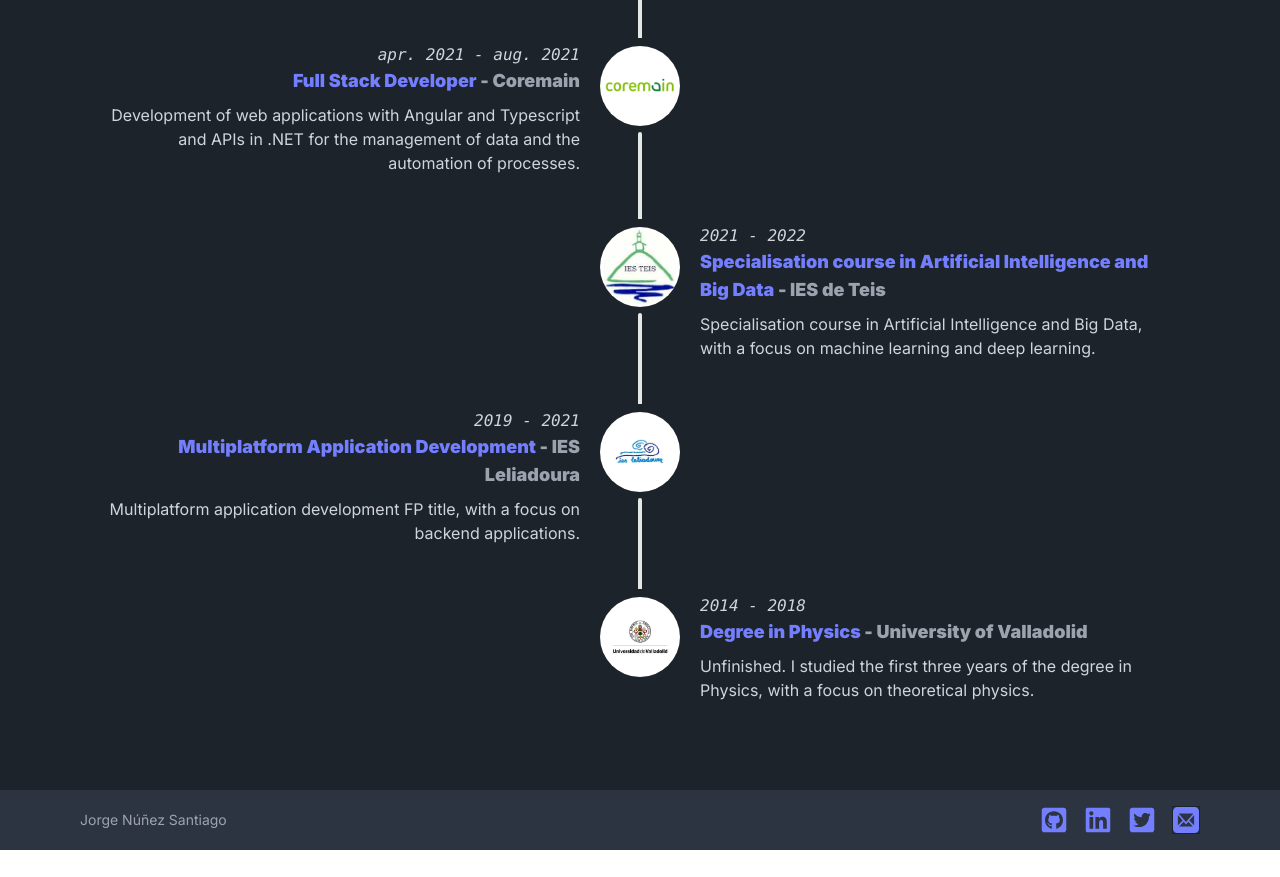
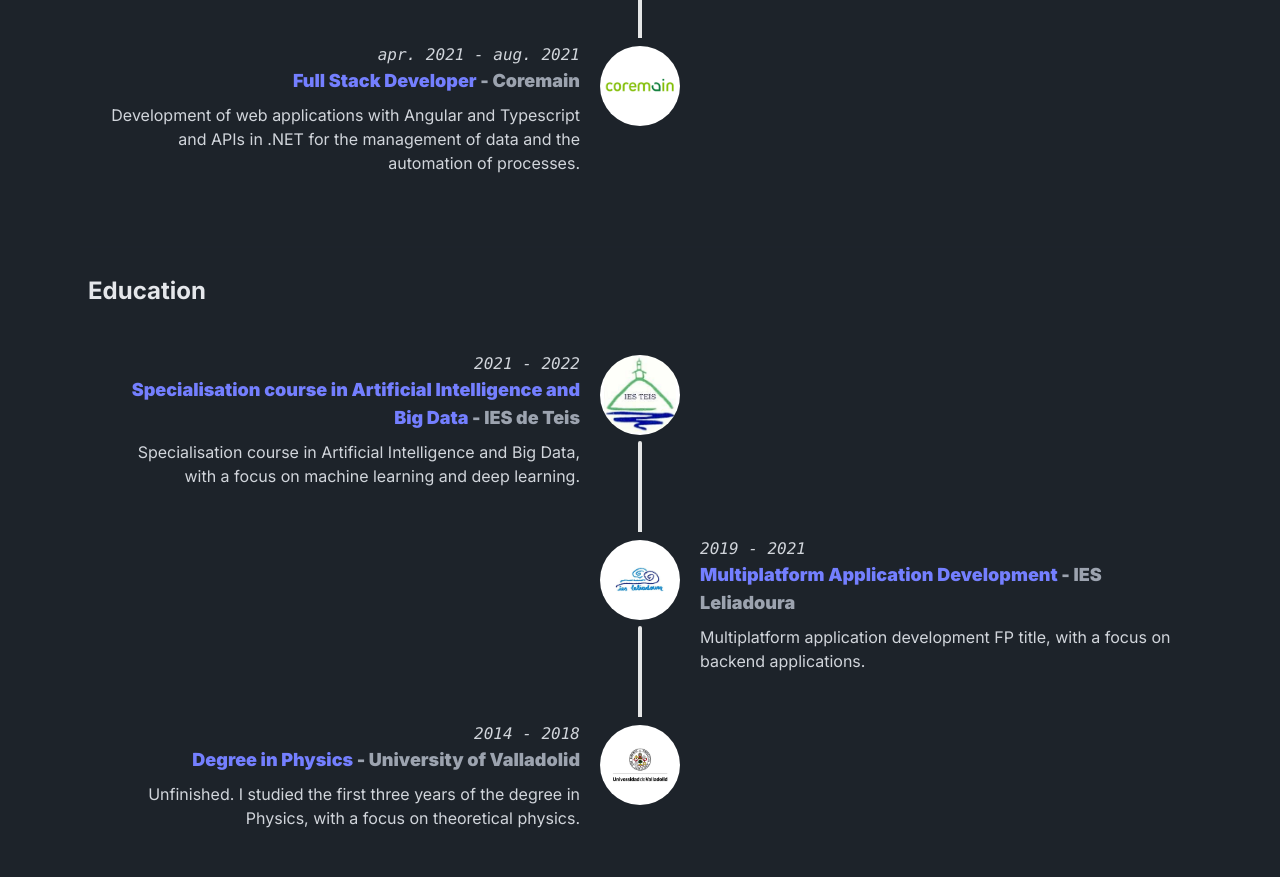
Before and after one commit to jorgenusan/personal-portfolio, a Next.js app: page / in a window 1280 px wide. Shown: the part 1920-2797 px from the top of the page. Before the commit the page ends 2770 px from the top, so only its background shows below. Built offline with nearby package versions, Linux system fonts and the light colour scheme.

Commit message:
Add Education component and update About component

```diff
--- a/src/app/page.tsx
+++ b/src/app/page.tsx
@@ -1,4 +1,5 @@
 import About from "@/components/About";
+import Education from "@/components/Education";
 import Footer from "@/components/Footer";
 import Projets from "@/components/Projets";
 import Title from "@/components/Title";
@@ -15,7 +16,8 @@ export default function Home() {
         <Projets />
         <div className="divider"></div>
         <Vitae />
-
+        <div className="divider"></div>
+        <Education />
       </main>
       <Footer />
     </>
--- a/src/components/About.tsx
+++ b/src/components/About.tsx
@@ -1,7 +1,7 @@
 export default function About() {
     return (
         <div className="w-full mt-1 mb-1 pl-8 pr-8 lg:pl-2 lg:pr-2 md:pl-2 md:pr-2">
-            <h1 className="text-2xl font-bold titles">About Me</h1>
+            <h1 className="text-2xl font-bold titles">About</h1>
             <br />
             <p>
                 I am a machine learning developer, focused on computer vision,
--- /dev/null
+++ b/src/components/Education.tsx
@@ -0,0 +1,52 @@
+import educationData from "@/data/EducationData";
+
+export default function Vitae() {
+    return (
+        <div className="flex flex-col w-full mt-1 mb-1 pl-8 pr-8 lg:pl-2 lg:pr-2 md:pl-2 md:pr-2">
+            <h1 className="text-2xl font-bold mb-4 text-left titles">Education</h1>
+            <br />
+            <ul className="timeline timeline-snap-icon max-md:timeline-compact timeline-vertical">
+                {Object.keys(educationData).map((school, index) => (
+                    <li key={school}>
+                        <div className="timeline-middle">
+                            <div className="avatar">
+                                <div className="w-20 rounded-full bg-cover bg-center bg-no-repeat bg-white" style={{ backgroundImage: `url(${educationData[school].image})`, backgroundSize: '90%' }} />
+                            </div>
+                        </div>
+                        <div
+                            className={`${index % 2 === 0
+                                    ? "timeline-start md:text-end"
+                                    : "timeline-end"
+                                } pl-4 pr-4 pb-10`}
+                        >
+                            <time className="font-mono italic">
+                                {educationData[school].start_date["month"]} {educationData[school].start_date["year"]} - {educationData[school].end_date["month"]} {educationData[school].end_date["year"]}
+                            </time>
+                            <div className="text-lg font-black text-custom-blue">
+                                {educationData[school].title}
+                                <span className=" text-gray-400"> - </span>
+                                <a
+                                    className="link link-hover text-gray-400"
+                                    target="_blank"
+                                    rel="noopener noreferrer"
+                                    href={educationData[school].website}
+                                >
+                                    {school}
+                                </a>
+                            </div>
+                            <div
+                                className="mt-2"
+                                dangerouslySetInnerHTML={{
+                                    __html: educationData[school].description,
+                                }}
+                            />
+                        </div>
+                        {index !== Object.keys(educationData).length - 1 && (
+                            <hr />
+                        )}
+                    </li>
+                ))}
+            </ul>
+        </div>
+    );
+}
--- /dev/null
+++ b/src/data/EducationData.ts
@@ -0,0 +1,33 @@
+import { VitaeData } from "@/interfaces/vitae";
+
+const educationData: VitaeData = {
+    "IES de Teis": {
+        start_date: { month: "", year: 2021 },
+        end_date: { month: "", year: 2022 },
+        title: "Specialisation course in Artificial Intelligence and Big Data",
+        description: "Specialisation course in Artificial Intelligence and Big Data, with a focus on machine learning and deep learning.",
+        location: "IES de Teis, Vigo, Spain",
+        image: "teis.jpeg",
+        website: "https://www.edu.xunta.gal/centros/iesteis/"
+    },
+    "IES Leliadoura": {
+        start_date: { month: "", year: 2019 },
+        end_date: { month: "", year: 2021 },
+        title: "Multiplatform Application Development",
+        description: "Multiplatform application development FP title, with a focus on backend applications.",
+        location: "IES Leliadoura, Ribeira, Spain",
+        image: "leliadoura.jpg",
+        website: "https://www.edu.xunta.gal/centros/ieleliadoura/"
+    },
+    "University of Valladolid": {
+        start_date: { month: "", year: 2014 },
+        end_date: { month: "", year: 2018 },
+        title: "Degree in Physics",
+        description: "Unfinished. I studied the first three years of the degree in Physics, with a focus on theoretical physics.",
+        location: "University of Valladolid, Valladolid, Spain",
+        image: "uva.jpg",
+        website: "https://www.uva.es/"
+    },
+};
+
+export default educationData;
--- a/src/data/VitaeData.ts
+++ b/src/data/VitaeData.ts
@@ -1,19 +1,4 @@
-type VitaeData = {
-    [key: string]: {
-        start_date: MonthYear;
-        end_date: MonthYear;
-        title: string;
-        description: string;
-        location: string;
-        image: string;
-        website: string;
-    };
-};
-
-interface MonthYear {
-    month: string;
-    year: number | string;
-}
+import { VitaeData } from "@/interfaces/vitae";
 
 const vitaeData: VitaeData = {
     "Antexia Technologies S.L.": {
@@ -43,33 +28,6 @@ const vitaeData: VitaeData = {
         image: "coremain.png",
         website: "https://www.coremain.com/"
     },
-    "IES de Teis": {
-        start_date: { month: "", year: 2021 },
-        end_date: { month: "", year: 2022 },
-        title: "Specialisation course in Artificial Intelligence and Big Data",
-        description: "Specialisation course in Artificial Intelligence and Big Data, with a focus on machine learning and deep learning.",
-        location: "IES de Teis, Vigo, Spain",
-        image: "teis.jpeg",
-        website: "https://www.edu.xunta.gal/centros/iesteis/"
-    },
-    "IES Leliadoura": {
-        start_date: { month: "", year: 2019 },
-        end_date: { month: "", year: 2021 },
-        title: "Multiplatform Application Development",
-        description: "Multiplatform application development FP title, with a focus on backend applications.",
-        location: "IES Leliadoura, Ribeira, Spain",
-        image: "leliadoura.jpg",
-        website: "https://www.edu.xunta.gal/centros/ieleliadoura/"
-    },
-    "University of Valladolid": {
-        start_date: { month: "", year: 2014 },
-        end_date: { month: "", year: 2018 },
-        title: "Degree in Physics",
-        description: "Unfinished. I studied the first three years of the degree in Physics, with a focus on theoretical physics.",
-        location: "University of Valladolid, Valladolid, Spain",
-        image: "uva.jpg",
-        website: "https://www.uva.es/"
-    },
 };
 
 export default vitaeData;
--- /dev/null
+++ b/src/interfaces/vitae.ts
@@ -0,0 +1,18 @@
+type VitaeData = {
+    [key: string]: {
+        start_date: MonthYear;
+        end_date: MonthYear;
+        title: string;
+        description: string;
+        location: string;
+        image: string;
+        website: string;
+    };
+};
+
+interface MonthYear {
+    month: string;
+    year: number | string;
+}
+
+export type { VitaeData };
```
